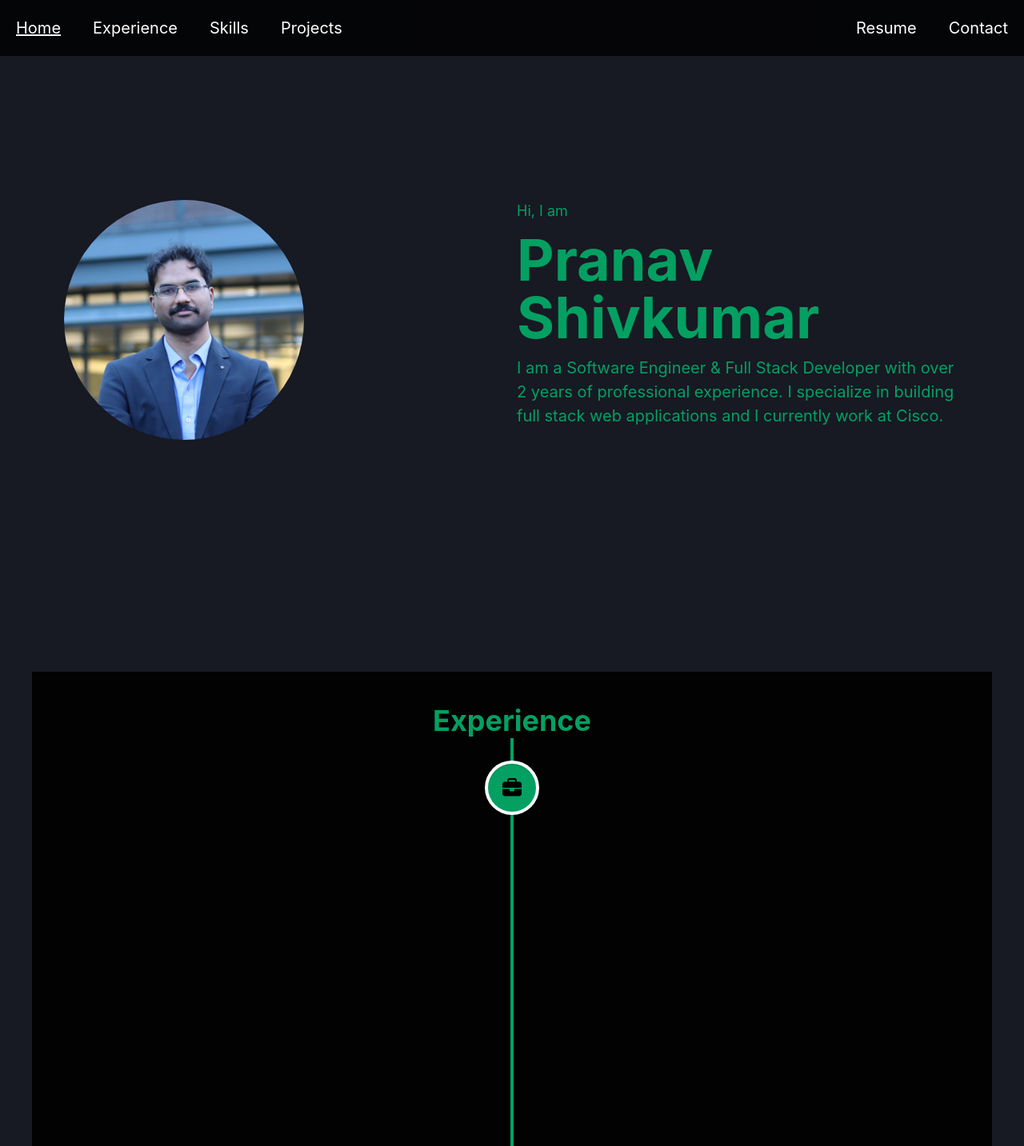
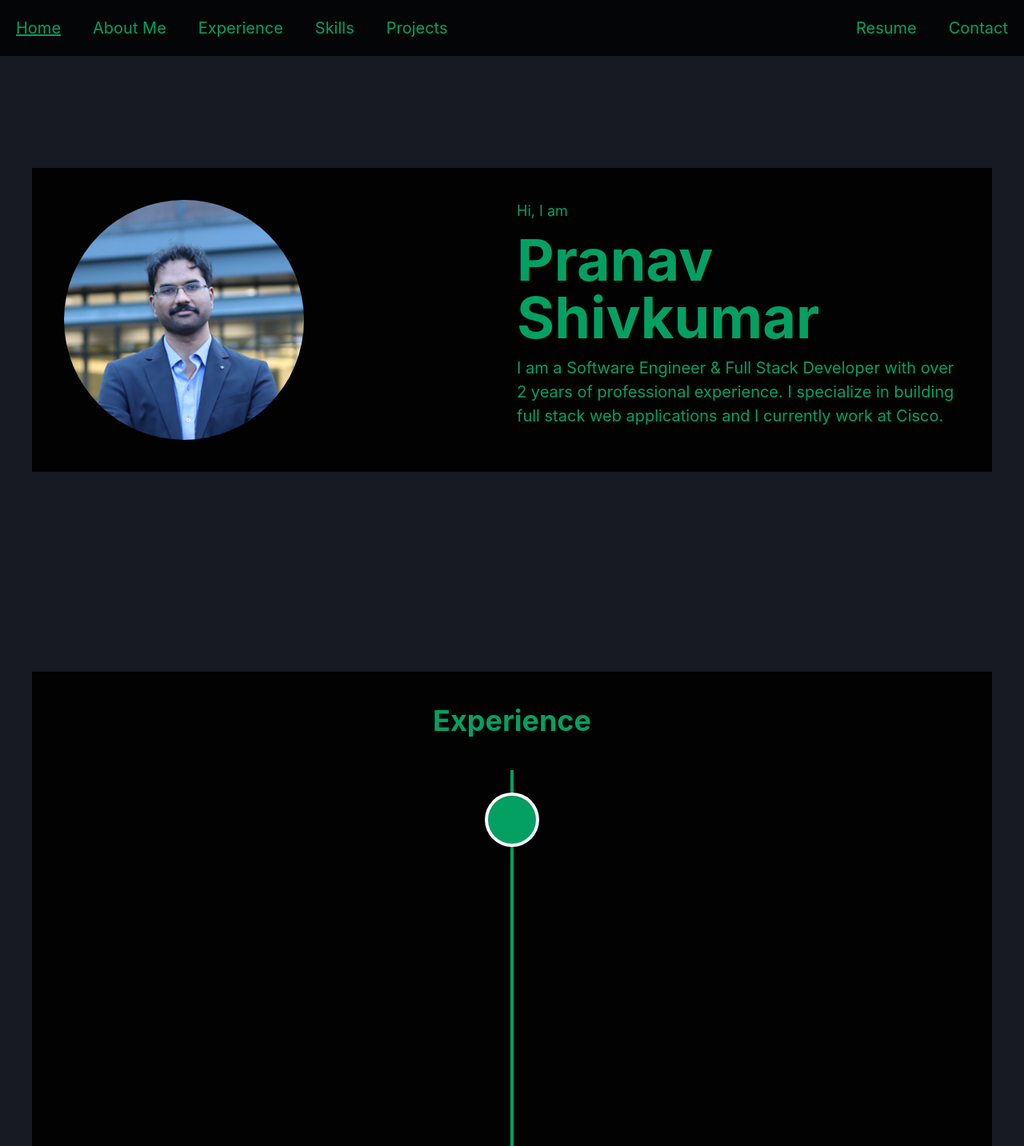
Before and after one commit to pranavshivk97/pranavshivk97.github.io, a React (Create React App) app: page / in a window 1280 px wide. Shown: the top 1433 px of the page at 80% size. Built offline with nearby package versions, Linux system fonts and the light colour scheme.

Commit message:
first draft

```diff
--- a/src/components/Contact/ContactForm.tsx
+++ b/src/components/Contact/ContactForm.tsx
@@ -1,5 +1,5 @@
 import { Form, Field, FormikErrors, FormikTouched } from 'formik';
-import { Button, FormControl, FormLabel, FormErrorMessage, Input, Textarea, HStack } from '@chakra-ui/react';
+import { Button, FormControl, FormLabel, FormErrorMessage, Input, Textarea, HStack, Center } from '@chakra-ui/react';
 import { MdEmail } from 'react-icons/all'
 
 interface ContactFormProps {
@@ -42,9 +42,21 @@ const ContactForm = (props: ContactFormProps) => {
               <FormErrorMessage>{props.errors.message}</FormErrorMessage>
             </FormControl>
 
-            <Button type="submit" leftIcon={<MdEmail />} isLoading={props.loading}>
-              Submit
-            </Button>
+            <Center>
+                <Button
+                    type="submit"
+                    leftIcon={<MdEmail />}
+                    variant="ghost"
+                    color="#03a062"
+                    isLoading={props.loading}
+                    mt={5}
+                    _hover={{
+                        background: "#03a062",
+                        color: "black" }}
+                >
+                    Submit
+                </Button>
+            </Center>
         </Form>
     )
 }
--- a/src/components/Contact/index.tsx
+++ b/src/components/Contact/index.tsx
@@ -48,7 +48,7 @@ const Contact = () => {
   };
 
   return (
-    <>
+    <Box m={10} p={10} background="blackAlpha.900">
       <Heading as="h6" textAlign="center">
         Contact
       </Heading>
@@ -59,7 +59,7 @@ const Contact = () => {
         <Box
           m={10}
           p={5}
-          border="1px solid rgba(0, 0, 0, 0.5)"
+          border="3px solid #03a062"
           boxShadow="md"
           w="100%"
         >
@@ -83,7 +83,7 @@ const Contact = () => {
         </Box>
       </Center>
       <Text textAlign="center">...or you can reach me on my social media</Text>
-    </>
+    </Box>
   );
 };
 
--- a/src/components/Experience/ReactTimeline.tsx
+++ b/src/components/Experience/ReactTimeline.tsx
@@ -23,13 +23,13 @@ import {
             }
             date={experience.duration}
             iconStyle={{ background: '#03a062', color:'black' }}
-            icon={
-              experience.work ? (
-                <Icon as={FontAwesomeIcon} icon={faBriefcase} />
-              ) : (
-                <Icon as={FontAwesomeIcon} icon={faSchool} />
-              )
-            }
+            // icon={
+            //   experience.work ? (
+            //     <Icon as={FontAwesomeIcon} icon={faBriefcase} />
+            //   ) : (
+            //     <Icon as={FontAwesomeIcon} icon={faSchool} />
+            //   )
+            // }
             contentStyle={{border: '2px solid green', background: "rgba(0, 0, 0, 0.1)"}}
           >
             {experience.skills &&
--- a/src/components/Experience/index.tsx
+++ b/src/components/Experience/index.tsx
@@ -6,7 +6,7 @@ import ReactTimeline from "./ReactTimeline";
 const Experience = () => {
   return (
     <Box id="experiences" m={10} p={10} background="blackAlpha.900">
-        <Heading textAlign="center" as="h1">Experience</Heading>
+        <Heading textAlign="center" as="h1" pb={10}>Experience</Heading>
         <ReactTimeline />
     </Box>
   );
--- a/src/components/Home/index.tsx
+++ b/src/components/Home/index.tsx
@@ -12,7 +12,7 @@ import {
 const Home = () => {
   return (
       <Center height="800px" id="home-wrapper" w={[400, '100%']}>
-        <SimpleGrid minChildWidth="200px" spacing={3} m={20}>
+        <SimpleGrid minChildWidth="200px" spacing={3} m={10} p={10} background="blackAlpha.900">
           <Box>
             <Image
               borderRadius="full"
--- a/src/components/Navbar/Navbar.css
+++ b/src/components/Navbar/Navbar.css
@@ -1,10 +1,11 @@
 .link {
     padding: 5px 5px 5px 5px;
-    color: white;
+    color: #03a062;
 }
 
 .link:hover {
     background-color: rgb(3, 255, 3);
+    color: white;
     text-decoration: underline;
     transition: ease-in-out 2s;
     cursor: pointer;
@@ -13,5 +14,4 @@
 
 .navbar {
     transition: top 300ms cubic-bezier(0.17, 0.04, 0.03, 0.94);
-
 }
--- a/src/components/Navbar/index.tsx
+++ b/src/components/Navbar/index.tsx
@@ -23,6 +23,12 @@ const Navbar = () => {
           <Box p={5} className="link">
             <Link to="home-wrapper" duration={500} spy activeClass="active">
               Home
+            </Link>
+          </Box>
+
+          <Box p={5} className="link">
+            <Link to="#" duration={500} spy activeClass="active">
+              About Me
             </Link>
           </Box>
 
@@ -72,11 +78,13 @@ const Navbar = () => {
       {/* Mobile */}
       <IconButton
           aria-label="open-menu"
-          mr={5}
+          m={5}
           size='lg'
           icon={<HamburgerIcon />}
           onClick={() => setDisplay('flex')}
           display={['flex', 'flex', 'none', 'none']}
+          position="fixed"
+          background="#03a062"
       />
       <Flex
         className="navbar"
@@ -94,12 +102,12 @@ const Navbar = () => {
       >
         <Flex justify="flex-end">
           <IconButton
-            mt={5}
-            mr={5}
+            m={5}
             aria-label="close-menu"
             size='md'
             icon={<CloseIcon />}
             onClick={() => setDisplay('none')}
+            background="#03a062"
           />
         </Flex>
         <Flex
--- a/src/components/Projects/ProjectCard.tsx
+++ b/src/components/Projects/ProjectCard.tsx
@@ -14,9 +14,10 @@ const ProjectCard = (props: { project: ProjectProps} ) => {
     return (
         <Card align="center" maxW="sm">
           <CardHeader>
-            <VStack spacing={2}>
+            {/* <VStack spacing={2}> */}
               <Image
-              fit="scale-down"
+              boxSize="sm"
+              objectFit="cover"
               src={props.project.image}
               />
               <Heading size="md">{props.project.title}</Heading>
@@ -25,7 +26,7 @@ const ProjectCard = (props: { project: ProjectProps} ) => {
                   <Tag key={index}>{skill}</Tag>
                 ))}
               </HStack>
-            </VStack>
+            {/* </VStack> */}
           </CardHeader>
           <CardBody>
             <List>
--- a/src/components/Projects/index.tsx
+++ b/src/components/Projects/index.tsx
@@ -3,8 +3,8 @@ import ProjectGrid from "./ProjectGrid";
 
 const Projects = () => {
   return (
-    <Box id="projects" m={10}>
-      <Heading as="h1" textAlign="center">Projects</Heading>
+    <Box id="projects" m={10} p={10} background="blackAlpha.900">
+      <Heading as="h1" textAlign="center" mb={10}>Projects</Heading>
       <ProjectGrid />
     </Box>
   );
```
